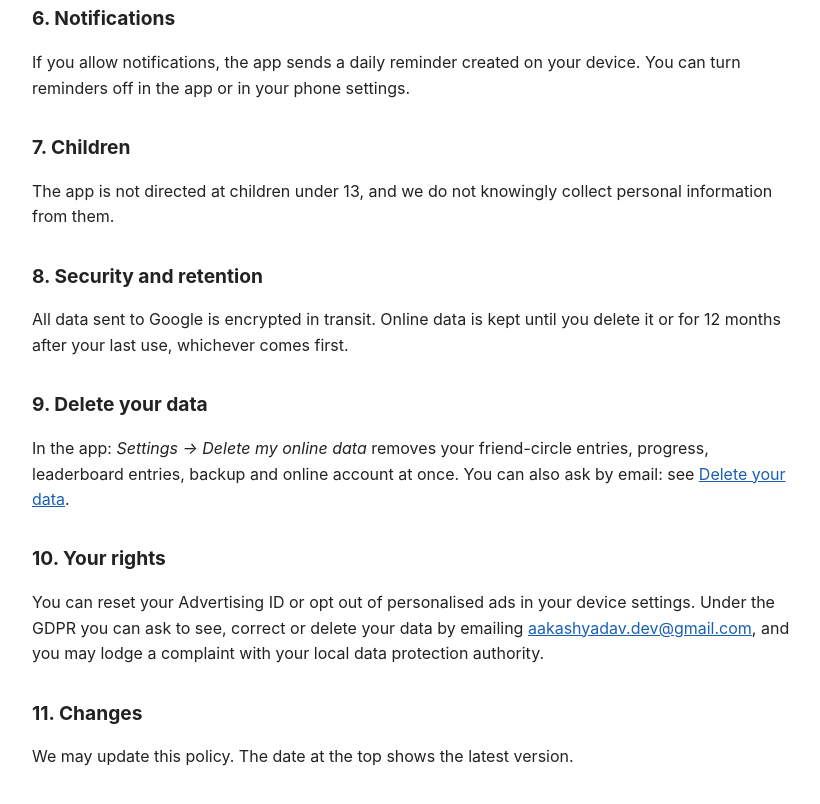
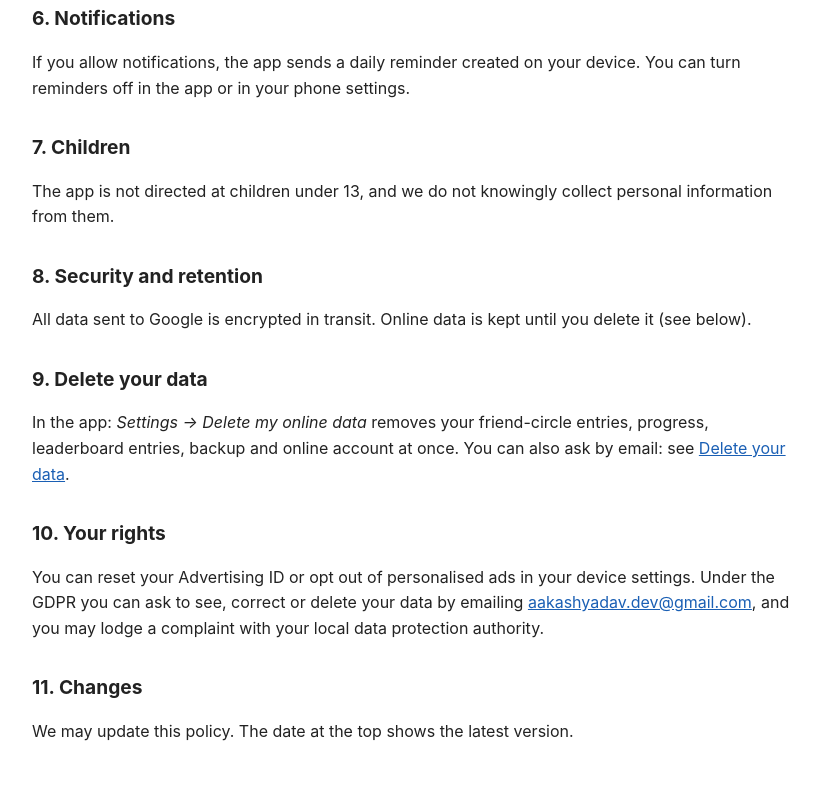
Before and after one commit to easyhaiakash-pixel/easyhaiakash-pixel.github.io, a plain HTML site: page day-card/privacy.html in a window 1280 px wide. Shown: the part 1464-2268 px from the top of the page, without its empty margins (228-1048 px from the left). Drawn offline with Linux system fonts and the light colour scheme.

Commit message:
Day Card policy: fix retention line

```diff
--- a/day-card/privacy.html
+++ b/day-card/privacy.html
@@ -59,8 +59,7 @@ in the app or in your phone settings.</p>
 <p>The app is not directed at children under 13, and we do not knowingly collect personal information from them.</p>
 
 <h2>8. Security and retention</h2>
-<p>All data sent to Google is encrypted in transit. Online data is kept until you delete it or for 12 months after
-your last use, whichever comes first.</p>
+<p>All data sent to Google is encrypted in transit. Online data is kept until you delete it (see below).
 
 <h2>9. Delete your data</h2>
 <p>In the app: <em>Settings → Delete my online data</em> removes your friend-circle entries, progress, leaderboard entries,
```
